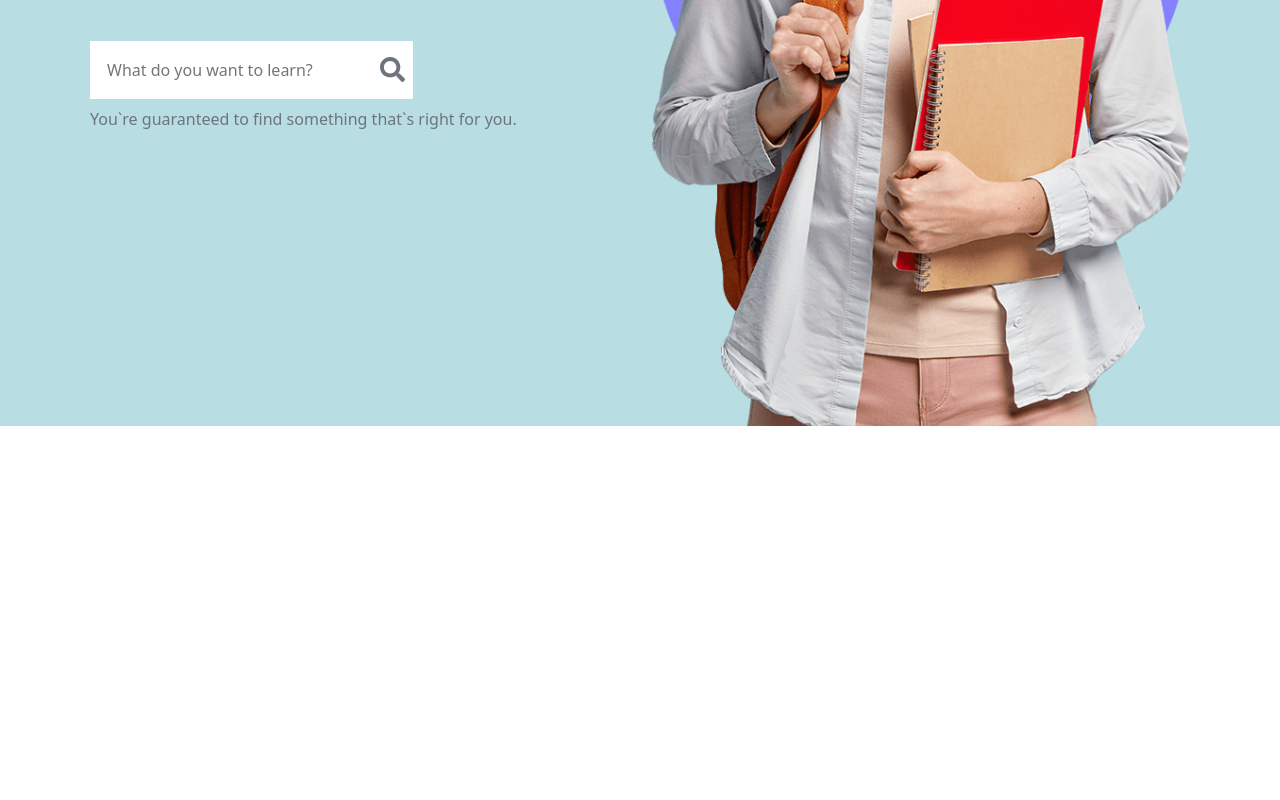
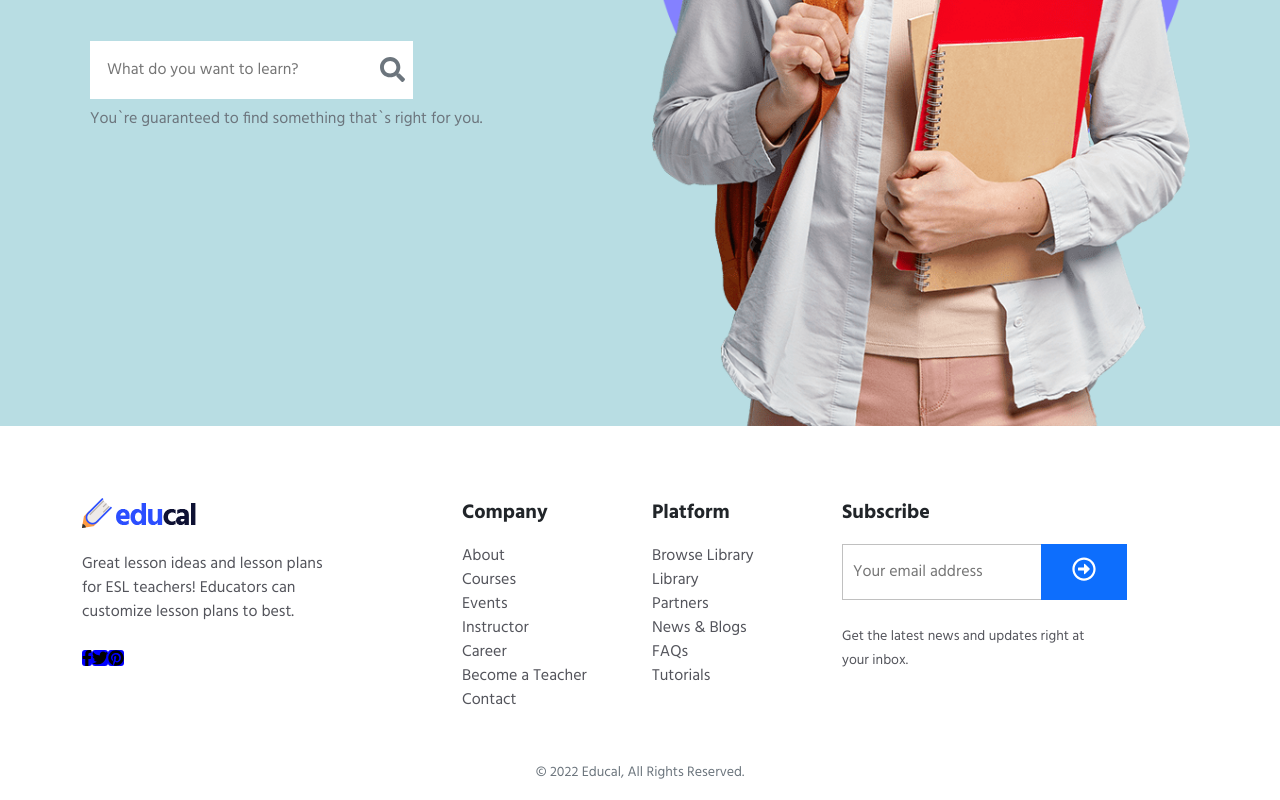
Before and after one commit to almahin-51/educal-online-learning, a React (Create React App) app: page /home in a window 1280 px wide. Shown: the part 573-1373 px from the top of the page. Before the commit the page ends 999 px from the top, so only its background shows below. Built offline with nearby package versions, Linux system fonts and the light colour scheme.

Commit message:
footer done

```diff
--- a/package.json
+++ b/package.json
@@ -4,6 +4,8 @@
   "private": true,
   "dependencies": {
     "@fortawesome/fontawesome-svg-core": "^1.2.36",
+    "@fortawesome/free-brands-svg-icons": "^5.15.4",
+    "@fortawesome/free-regular-svg-icons": "^5.15.4",
     "@fortawesome/free-solid-svg-icons": "^5.15.4",
     "@fortawesome/react-fontawesome": "^0.1.15",
     "@testing-library/jest-dom": "^5.14.1",
--- a/src/App.js
+++ b/src/App.js
@@ -1,4 +1,5 @@
 import { BrowserRouter as Router, Switch, Route, Redirect } from 'react-router-dom';
+import Footer from './Component/Footer/Footer';
 import Header from './Component/Header/Header';
 import Nav from './Component/Nav/Nav';
 
@@ -11,15 +12,19 @@ function App() {
           <Route path="/home">
             <Nav></Nav>
             <Header></Header>
+            <Footer></Footer>
           </Route>
           <Route path="/service">
             <Nav></Nav>
+            <Footer></Footer>
           </Route>
           <Route path="/about">
             <Nav></Nav>
+            <Footer></Footer>
           </Route>
           <Route path="/contact">
             <Nav></Nav>
+            <Footer></Footer>
           </Route>
         </Switch>
 
--- /dev/null
+++ b/src/Component/Footer/Footer.css
@@ -0,0 +1,40 @@
+.social-icon {
+    background-color: blue;
+    border-radius: 3px;
+    color: black;
+}
+
+
+.links{
+    padding: 0;
+    margin: 0;
+}
+.links li {
+    list-style: none;
+}
+
+.links li a{
+    text-decoration: none;
+    color: #53545b;
+}
+.text-color {
+    color: #53545b;
+    width: 70%;
+}
+.input-fluid input{
+    width: 100%;
+    border:1px solid #c0c0c0;
+    padding: 15px 10px;
+}
+.input-fluid {
+    position: relative;
+    width:80%;
+}
+.input-fluid button {
+    position: absolute;
+    top: 0;
+    right: 0;
+    height: 100%;
+    width: 30%;
+    border-radius: 0%;
+}
--- /dev/null
+++ b/src/Component/Footer/Footer.js
@@ -0,0 +1,62 @@
+import React from 'react';
+import { Button, Col, Container, Row } from 'react-bootstrap';
+import logo from '../../image/logo.png';
+import { faFacebookF, faTwitter, faPinterest } from '@fortawesome/free-brands-svg-icons';
+import { faArrowAltCircleRight } from '@fortawesome/free-regular-svg-icons';
+import { FontAwesomeIcon } from '@fortawesome/react-fontawesome';
+import './Footer.css';
+import { Link } from 'react-router-dom';
+
+const Footer = () => {
+    return (
+        <div className="mt-5 pt-4">
+            <Container>
+                <Row>
+                    <Col xm="6" md="4">
+                        <img src={logo} alt="" />
+                        <p className="text-color my-4">Great lesson ideas and lesson plans for ESL teachers! Educators can customize lesson plans to best.</p>
+                        <div>
+                            <FontAwesomeIcon className="social-icon" icon={faFacebookF} />
+                            <FontAwesomeIcon className="social-icon" icon={faTwitter} />
+                            <FontAwesomeIcon className="social-icon" icon={faPinterest} />
+                        </div>
+                    </Col>
+                    <Col xm="6" md="2">
+                        <p className="fw-bold mb-3 fs-5">Company</p>
+                        <ul className="links">
+                            <li><Link to="/about">About</Link></li>
+                            <li><Link to="/service">Courses</Link></li>
+                            <li><Link to="#">Events</Link></li>
+                            <li><Link to="#">Instructor</Link></li>
+                            <li><Link to="#">Career</Link></li>
+                            <li><Link to="#">Become a Teacher</Link></li>
+                            <li><Link to="/contact">Contact</Link></li>
+                        </ul>
+                    </Col>
+                    <Col xm="6" md="2">
+                        <p className="fw-bold mb-3 fs-5">Platform</p>
+                        <ul className="links">
+                            <li><Link to="/about">Browse Library</Link></li>
+                            <li><Link to="/service">Library</Link></li>
+                            <li><Link to="#">Partners</Link></li>
+                            <li><Link to="#">News & Blogs</Link></li>
+                            <li><Link to="#">FAQs</Link></li>
+                            <li><Link to="#">Tutorials</Link></li>
+                        </ul>
+                    </Col>
+                    <Col xm="6" md="4">
+                        <p className="fw-bold mb-2 fs-5 mb-3">Subscribe</p>
+                        <div className="input-fluid">
+                            <input type="text" placeholder="Your email address  "/>
+                            <Button><FontAwesomeIcon className="fs-4" icon={faArrowAltCircleRight}/></Button>
+                        </div>
+                        <p className="text-color mt-4"><small>Get the latest news and updates right at your inbox.</small></p>
+                    </Col>
+                </Row>
+                <p className="text-muted text-center mt-5"><small>© 2022 Educal, All Rights Reserved.</small></p>
+            </Container>
+        </div>
+    );
+};
+
+export default Footer;
--- a/src/index.css
+++ b/src/index.css
@@ -1,8 +1,8 @@
-@import url('https://fonts.googleapis.com/css2?family=Hind:wght@600;700&display=swap');
+@import url('https://fonts.googleapis.com/css2?family=Hind:wght@300;400;500;600;700&display=swap');
 
 body {
   margin: 0;
-  font-family: 'Hind', sans-serif;
+  font-family: 'Hind', sans-serif !important;
   -webkit-font-smoothing: antialiased;
   -moz-osx-font-smoothing: grayscale;
 }
```
Also changed, not shown: 1 other file (tests, documents, lock files or other folders).
